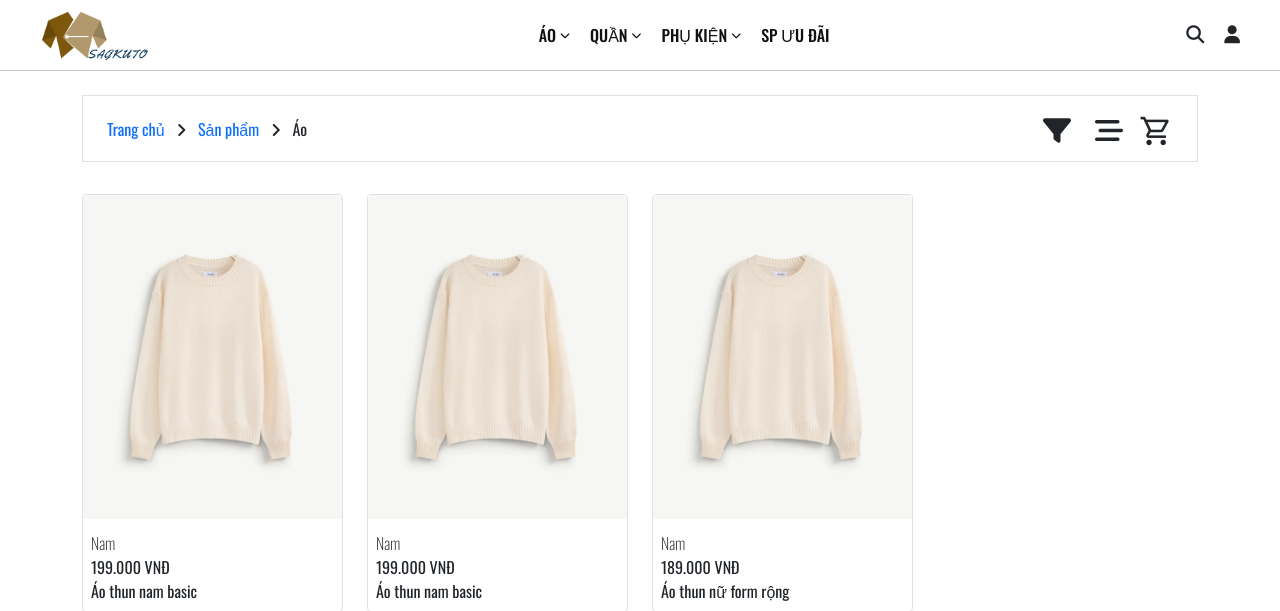
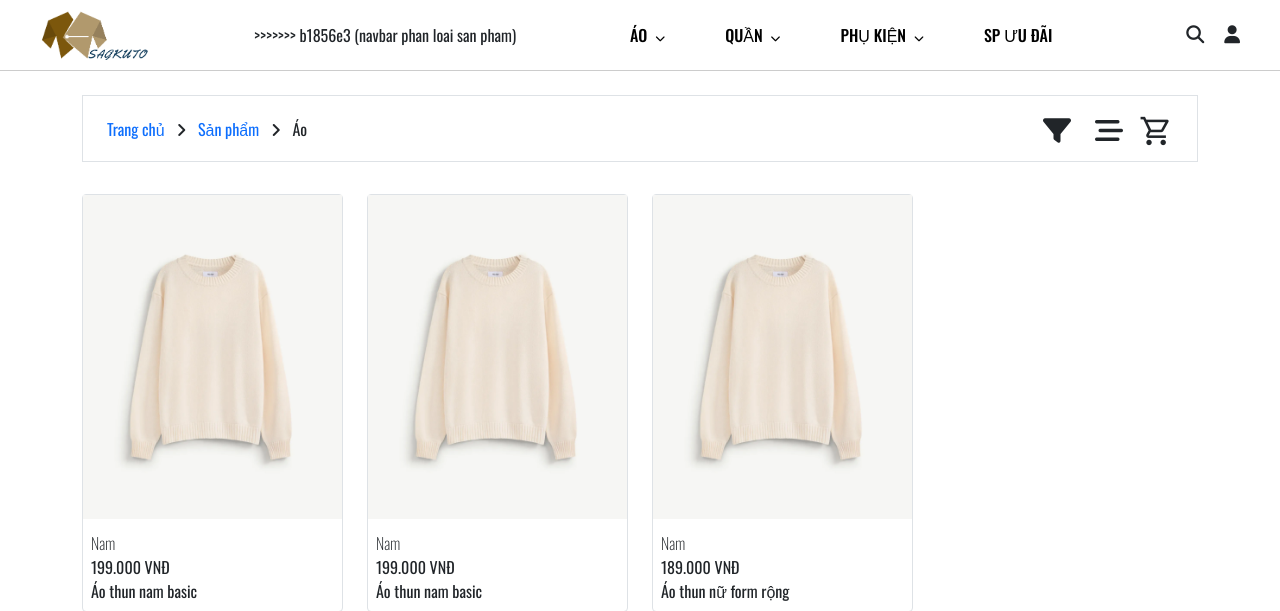
Before and after one commit to vinh047/Webbanquanao, a PHP site: page /index.php?page=sanpham&phanloai=ao in a window 1280 px wide. Shown: the top 611 px of the page. Run offline with PHP 8.4, Linux system fonts and the light colour scheme; data comes from the database, SQL or seed files in the repository.

Commit message:
navbar phan loai san pham

```diff
--- a/ajax/product_ajax.php
+++ b/ajax/product_ajax.php
@@ -1,6 +1,6 @@
 <?php
 
-$connection = mysqli_connect("localhost","root","","db_web_quanao");
+$connection = mysqli_connect("localhost","root","","db_web_quanao",3307);
 if(!$connection)
 {
     echo 'Không thể kết nối đến database';
--- a/assets/css/header.css
+++ b/assets/css/header.css
@@ -1,3 +1,4 @@
+<<<<<<< HEAD
 
   body {
     font-family: Arial, sans-serif;
@@ -77,3 +78,107 @@
     font-size: 16px; /* cân chỉnh với menu */
     line-height: 1;
   }
+=======
+.header {
+  display: flex;
+  justify-content: space-between;
+  align-items: center;
+  padding: 10px 40px;
+  border-bottom: 1px solid #ccc;
+}
+
+.logo_header {
+  display: flex;
+  align-items: center;
+}
+
+.logo_header img {
+  height: 50px;
+  display: block;
+}
+
+.menu_header ul {
+  list-style: none;
+  padding: 0;
+  margin: 0;
+}
+
+.menu_header ul li {
+  position: relative;
+  display: inline-block;
+  margin-right: 20px;
+}
+
+.menu_header ul li a {
+  text-decoration: none;
+  padding: 10px;
+  display: block;
+  color: black;
+  transition: color 0.3s;
+}
+
+.menu_header ul li a:hover {
+  color: rgb(52, 164, 212);
+}
+
+/* Ẩn submenu mặc định */
+.menu_header .submenu {
+  display: none;
+  position: absolute;
+  top: 100%; /* ngay dưới menu chính */
+  left: 0;
+  background-color: white;
+  box-shadow: 0 4px 8px rgba(0,0,0,0.1);
+  z-index: 1000;
+}
+
+/* Hiện submenu khi hover vào li */
+.menu_header ul li:hover .submenu {
+  display: block;
+}
+
+.menu_header .submenu li {
+  display: block;
+}
+
+.menu_header .submenu li a {
+  padding: 10px 15px;
+  white-space: nowrap;
+}
+
+
+.icons_header {
+  display: flex;
+  align-items: center;
+  gap: 20px;
+  font-size: 18px;
+}
+
+.icons_header {
+  display: flex;
+  align-items: center;
+  gap: 20px;
+  font-size: 18px;
+}
+
+.icons_header i {
+  line-height: 1;
+  vertical-align: middle;
+  display: flex;
+  align-items: center;
+}
+
+.login-link {
+  text-decoration: none;
+  color: #111;
+  font-weight: 500;
+  transition: 0.3s;
+  display: flex;
+  align-items: center;
+  font-size: 16px;
+  /* cân chỉnh với menu */
+  line-height: 1;
+}
+
+
+>>>>>>> b1856e3 (navbar phan loai san pham)
--- a/layout/header.php
+++ b/layout/header.php
@@ -1,15 +1,35 @@
 <?php
 echo '<header class="header">
   <div class="logo_header">
-      <img src="../assets/img/logo_favicon/logo.png" alt="SAGKUTO Logo">
+    <img src="./assets/img/logo_favicon/logo.png" alt="SAGKUTO Logo">
   </div>
+>>>>>>> b1856e3 (navbar phan loai san pham)
 
   <nav class="menu_header">
     <ul class="mb-0">
-        <li><a href="#">ÁO <i class="fa-solid fa-chevron-down"></i></a></li>
-        <li><a href="#">QUẦN <i class="fa-solid fa-chevron-down"></i></a></li>
-        <li><a href="#">PHỤ KIỆN <i class="fa-solid fa-chevron-down"></i></a></li>
-        <li><a href="#">SP ƯU ĐÃI</a></li>
+      <li>
+        <a href="index.php?page=sanpham&phanloai=ao">ÁO <i class="fa-solid fa-chevron-down"></i></a>
+        <ul class="submenu">
+          <li><a href="index.php?page=sanpham&phanloai=aopolo">Áo Polo</a></li>
+          <li><a href="index.php?page=sanpham&phanloai=aosomi">Áo sơ mi</a></li>
+          <li><a href="index.php?page=sanpham&phanloai=aokhoac">Áo khoác</a></li>
+        </ul>
+      </li>
+      <li>
+        <a href="index.php?page=sanpham&phanloai=quan">QUẦN <i class="fa-solid fa-chevron-down"></i></a>
+        <ul class="submenu">
+          <li><a href="index.php?page=sanpham&phanloai=quanjean">Quần jean</a></li>
+          <li><a href="index.php?page=sanpham&phanloai=quanshort">Quần short</a></li>
+        </ul>
+      </li>
+      <li>
+        <a href="index.php?page=sanpham&phanloai=phukien">PHỤ KIỆN <i class="fa-solid fa-chevron-down"></i></a>
+        <ul class="submenu">
+          <li><a href="index.php?page=sanpham&phanloai=non">Nón</a></li>
+          <li><a href="index.php?page=sanpham&phanloai=tui">Túi</a></li>
+        </ul>
+      </li>
+      <li><a href="index.php?page=sanpham&phanloai=uudai">SP ƯU ĐÃI</a></li>
     </ul>
   </nav>
 
--- a/layout/phanloai.php
+++ b/layout/phanloai.php
@@ -269,7 +269,7 @@ if (isset($_GET['colors'])) {
     <!-- phần product -->
     <?php
 
-    $connection = mysqli_connect("localhost","root","","db_web_quanao");
+    $connection = mysqli_connect("localhost","root","","db_web_quanao",3307);
     if(!$connection)
     {
         echo 'Không kết nối được với database';
```
Lines whose indentation alone changed are shown as unchanged.
